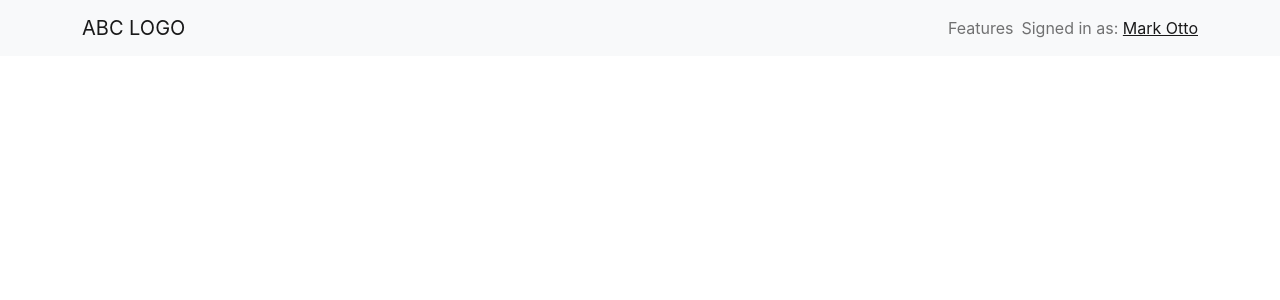
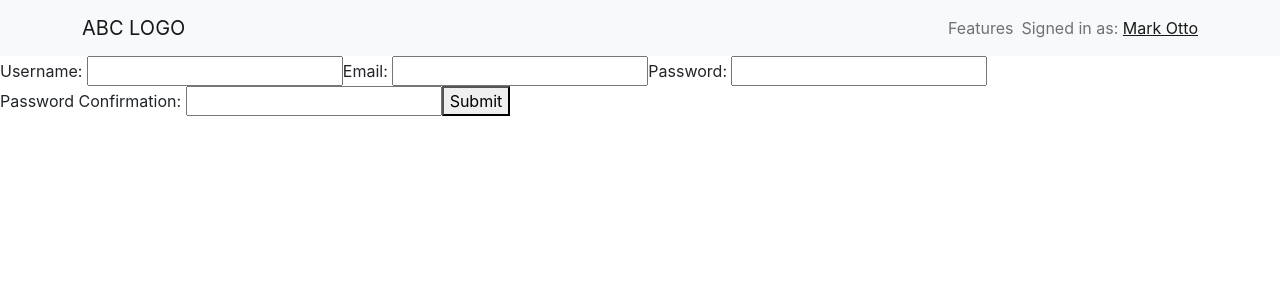
Before and after one commit to Luna123j/palette_finder, a React (Create React App) app in the folder client/: page /users in a window 1280 px wide. Shown: the top 300 px of the page. Built offline with nearby package versions, Linux system fonts and the light colour scheme; the HTML template or start-up script is replaced by a standard one.

Commit message:
create signup component

```diff
--- a/client/src/App.js
+++ b/client/src/App.js
@@ -2,6 +2,7 @@ import './App.css';
 import NavBar from './Component/Navbar';
 import { BrowserRouter, Routes, Route } from "react-router-dom";
 import Login from './Component/Login';
+import Signup from './Component/Signup';
 
 function App() {
   return (
@@ -9,6 +10,7 @@ function App() {
     <NavBar />
         <Routes>
           <Route path="/login" element={<Login />}/>
+          <Route path="/users" element={<Signup />}/>
       </Routes>
     </BrowserRouter>
   );
--- a/client/src/Component/Signup.jsx
+++ b/client/src/Component/Signup.jsx
@@ -0,0 +1,38 @@
+import React from "react"
+import axios from 'axios'
+export default function Signup() {
+
+  const signupHandler = (e) => {
+    e.preventDefault();
+    const data = {
+      username: e.target[0].value,
+      email: e.target[1].value,
+      password: e.target[2].value,
+      password_confirmation: e.target[3].value
+    }
+
+    axios.post("/users", data).then((res) => {
+      console.log(res.data)
+    }).catch(err => console.log(err));
+  }
+
+  return (
+    <div>
+      <form onSubmit={signupHandler}>
+        <label>
+          Username: <input type="text" name="username" />
+        </label>
+        <label>
+          Email: <input type="text" name="email" />
+        </label>
+        <label>
+          Password: <input type="text" name="password" />
+        </label>
+        <label>
+          Password Confirmation: <input type="text" name="password_confirmation" />
+        </label>
+        <button type="submit">Submit</button>
+      </form>
+    </div>
+  )
+}
```
